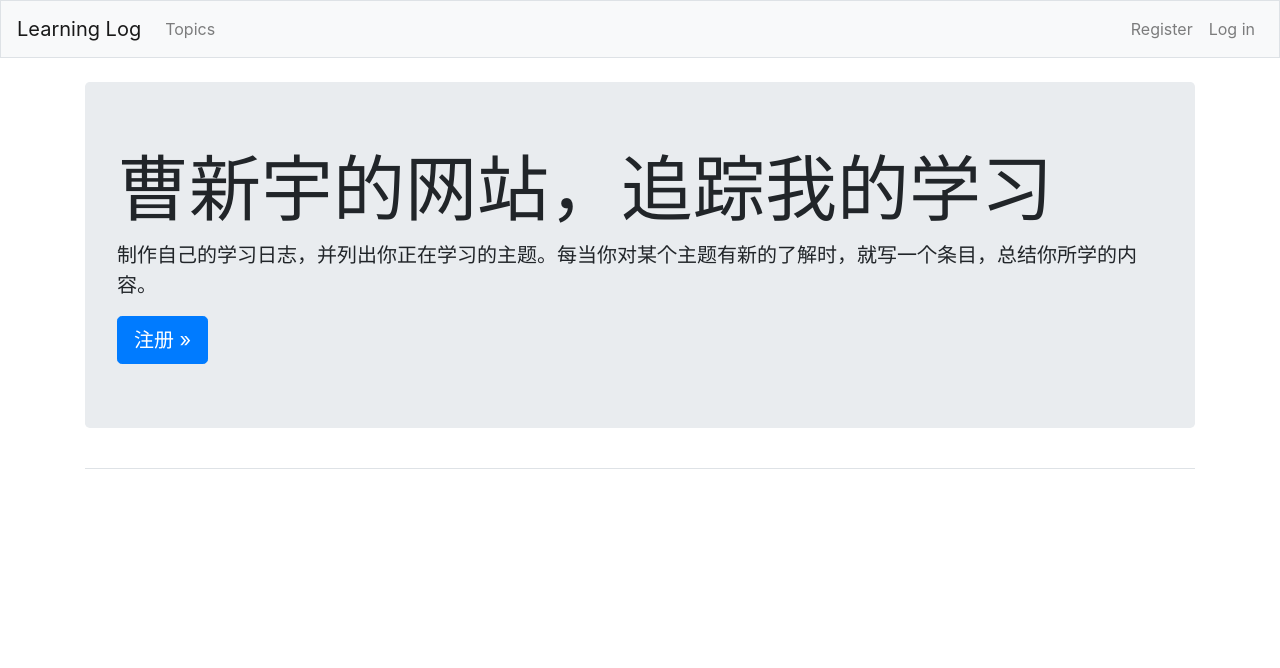
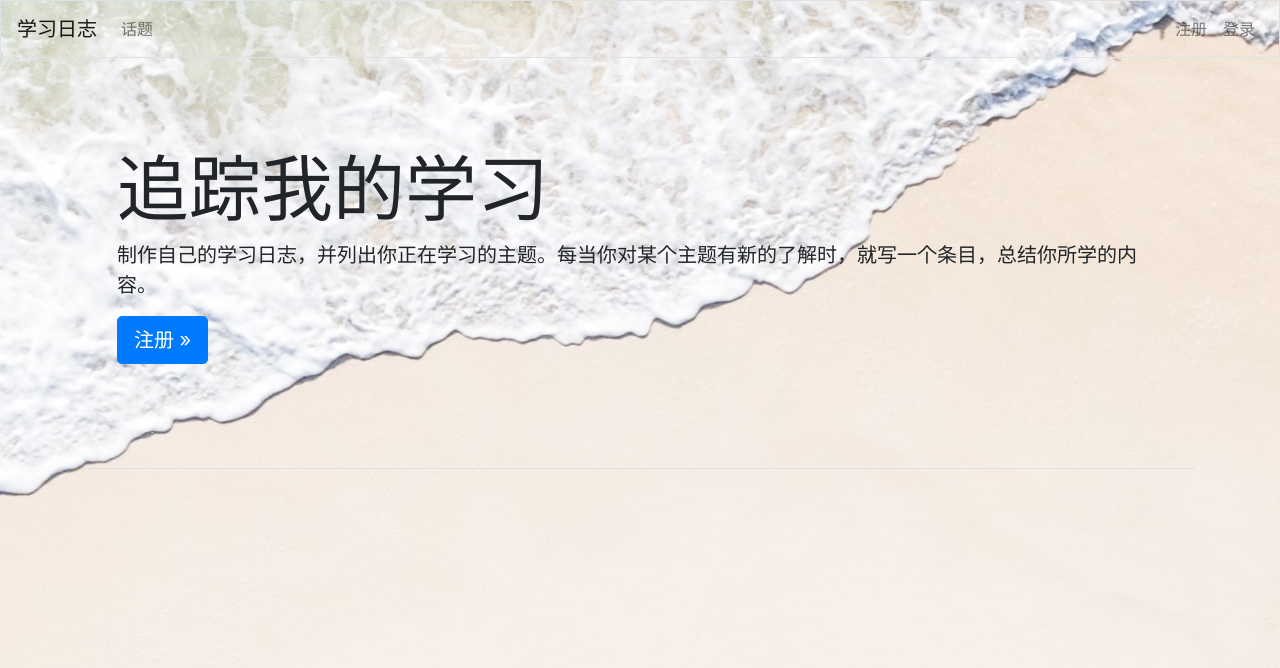
Before and after one commit to krisplusmagger/final_projet, a Django app: page / in a window 1280 px wide. Shown: the top 668 px of the page. Run offline with Django 3.2, Linux system fonts and the light colour scheme; some libraries are stand-ins or nearby versions.

Commit message:
lastttt commit

```diff
--- a/learning_log/settings.py
+++ b/learning_log/settings.py
@@ -23,7 +23,7 @@ BASE_DIR = os.path.dirname(os.path.dirname(os.path.abspath(__file__)))
 SECRET_KEY = 'c&=x%v4k!%$bn&9!)*b5%-0ao)fsrl6@mbpd8t8zt*b*5#*4h0'
 
 # SECURITY WARNING: don't run with debug turned on in production!
-DEBUG = False
+DEBUG = True
 
 ALLOWED_HOSTS = ['*']
 STATIC_ROOT = os.path.join(BASE_DIR, 'collected_static')
@@ -112,9 +112,9 @@ AUTH_PASSWORD_VALIDATORS = [
 # Internationalization
 # https://docs.djangoproject.com/en/2.2/topics/i18n/
 
-LANGUAGE_CODE = 'en-us'
+LANGUAGE_CODE = 'zh-hans'
 
-TIME_ZONE = 'UTC'
+TIME_ZONE = 'Asia/Shanghai'
 
 USE_I18N = True
 
--- a/learning_logs/templates/learning_logs/base.html
+++ b/learning_logs/templates/learning_logs/base.html
@@ -1,23 +1,23 @@
 {% load bootstrap4 %}
-
+{% load static %}
 <!doctype html>
 <html lang="en">
 <head>
   <meta charset="utf-8">
   <meta name="viewport" content="width=device-width, initial-scale=1,
     shrink-to-fit=no">
-  <title>Learning Log</title>
-
+  <title>学习日志</title>
+  <link rel="stylesheet" href="{% static 'learning_logs/style.css' %}">
   {% bootstrap_css %}
   {% bootstrap_javascript jquery='full' %}
 
 </head>
 <body>
 
-  <nav class="navbar navbar-expand-md navbar-light bg-light mb-4 border">
+  <nav class="navbar navbar-expand-md navbar-light bg-transparent mb-4 border">
 
     <a class="navbar-brand" href="{% url 'learning_logs:index'%}">
-        Learning Log</a>
+        学习日志</a>
 
     <button class="navbar-toggler" type="button" data-toggle="collapse"
         data-target="#navbarCollapse" aria-controls="navbarCollapse"
@@ -27,22 +27,22 @@
       <ul class="navbar-nav mr-auto">
         <li class="nav-item">
           <a class="nav-link" href="{% url 'learning_logs:topics'%}">
-              Topics</a></li>
+              话题</a></li>
       </ul>
       <ul class="navbar-nav ml-auto">
         {% if user.is_authenticated %}
           <li class="nav-item">
-            <span class="navbar-text"}">Hello, {{ user.username }}.</span>
+            <span class="navbar-text"}>Hello, {{ user.username }}.</span>
           </li>
           <li class="nav-item">
-            <a class="nav-link" href="{% url 'users:logout' %}">Log out</a>
+            <a class="nav-link" href="{% url 'users:logout' %}">注销</a>
           </li>
         {% else %}
           <li class="nav-item">
-            <a class="nav-link" href="{% url 'users:register' %}">Register</a>
+            <a class="nav-link" href="{% url 'users:register' %}">注册</a>
           </li>
           <li class="nav-item">
-            <a class="nav-link" href="{% url 'users:login' %}">Log in</a></li>
+            <a class="nav-link" href="{% url 'users:login' %}">登录</a></li>
         {% endif %}
       </ul>
     </div>
--- a/learning_logs/templates/learning_logs/index.html
+++ b/learning_logs/templates/learning_logs/index.html
@@ -1,8 +1,13 @@
 {% extends "learning_logs/base.html" %}
+{% load static %}
+{% block page_header %}
 
-{% block page_header %}
-  <div class="jumbotron">
-    <h1 class="display-3">曹新宇的网站，追踪我的学习</h1>
+<head>
+<link rel="stylesheet" href="{% static 'learning_logs/style.css' %}">
+</head>
+  <div style="background:transparent !important" class="jumbotron">
+
+    <h1 class="display-3">追踪我的学习</h1>
 
     <p class="lead">制作自己的学习日志，并列出你正在学习的主题。每当你对某个主题有新的了解时，就写一个条目，总结你所学的内容。</p>
 
--- a/learning_logs/templates/learning_logs/new_entry.html
+++ b/learning_logs/templates/learning_logs/new_entry.html
@@ -4,11 +4,11 @@
 
 <p><a href="{% url 'learning_logs:topic' topic.id %}"> {{ topic }}</a></p>
 
-<p>Add a new entry:</p>
+<p>添加一个新的条目</p>
 <form action ="{% url 'learning_logs:new_entry' topic.id %}" method='post'>
     {% csrf_token %}
     {{ form.as_p }}
-    <button name='submit'>Add entry</button>
+    <button class="btn btn-primary" name='submit'>添加</button>
 </form>
 
 {% endblock content %}
--- a/learning_logs/templates/learning_logs/new_topic.html
+++ b/learning_logs/templates/learning_logs/new_topic.html
@@ -7,6 +7,6 @@
         {% csrf_token %}
         <!-- 以段落形式渲染所有表单元素 -->
         {{ form.as_p }}
-        <button name="'submit">Add topic</button>
+        <button class="btn btn-primary" name="'submit">Add topic</button>
     </form>
 {% endblock content %}
--- a/learning_logs/views.py
+++ b/learning_logs/views.py
@@ -69,25 +69,46 @@ def new_topic(request):
     #显示空表单或指出表单数据无效
     context = {'form': form}
     return render(request, 'learning_logs/new_topic.html',context)
+
+# @login_required
+# def edit_entry(request, entry_id):
+#     """编辑既有条目"""
+#     entry = Entry.objects.get(id=entry_id)
+#     topic = entry.topic
+
+#     if topic.owner != request.user:
+#         raise Http404
+
+#     if request.method != 'POST':
+#         #初次请求，使用当前条目填充表单
+#         form = EntryForm(instance=entry)
+
+#     else:
+#         #表单提交的数据，对数据进行处理
+#         form = EntryForm(instance=entry, data=request.POST)
+#         if form.is_valid():
+#             form.save()
+#             return redirect('learning_logs:topic', topic_id=topic.id)
+
+#     # 显示空表单或指出表单数据无效
+#     context = {'entry': entry, 'topic': topic, 'form': form }
+#     return render(request, 'learning_logs/edit_entry.html',context)
+
 @login_required
 def edit_entry(request, entry_id):
-    """在特定主题中添加新条目"""
+    """Edit an existing entry."""
     entry = Entry.objects.get(id=entry_id)
     topic = entry.topic
-    if topic.owner != request.user:
-        raise Http404
 
     if request.method != 'POST':
-        #初次请求，使用当前条目填充表单
+        # Initial request; pre-fill form with the current entry.
         form = EntryForm(instance=entry)
-
     else:
-        #表单提交的数据，对数据进行处理
+        # POST data submitted; process data.
         form = EntryForm(instance=entry, data=request.POST)
         if form.is_valid():
             form.save()
             return redirect('learning_logs:topic', topic_id=topic.id)
 
-    # 显示空表单或指出表单数据无效
-    context = {'entry': entry, 'topic': topic, 'form': form }
-    return render(request, 'learning_logs/edit_entry.html',context)
+    context = {'entry': entry, 'topic': topic, 'form': form}
+    return render(request, 'learning_logs/edit_entry.html', context)
--- a/users/templates/registration/login.html
+++ b/users/templates/registration/login.html
@@ -2,7 +2,7 @@
 {% load bootstrap4 %}
 
 {% block page_header %}
-    <h2>Log in to your account.</h2>
+    <h2>登录你的账户</h2>
 {% endblock page_header %}
 
 {% block content %}
@@ -10,11 +10,11 @@
         {% csrf_token %}
         {{ form.as_p }}
         {% buttons %}
-            <button name="submit" class="btn btn-primary">Log in</button>
+            <button name="submit" class="btn btn-primary">登录</button>
         {% endbuttons %}
         <!-- <button name="submit">Log in</button> -->
         <input type="hidden" name = "next"
-        value="{% url 'learning_logs:index' %}" />
+        value="{% url 'learning_logs:topics' %}" />
         <!-- 提交成功后重定向到主页 -->
     </form>
 {% endblock content %}
--- a/users/templates/registration/register.html
+++ b/users/templates/registration/register.html
@@ -5,7 +5,7 @@
         {% csrf_token %}
         {{ form.as_p }}
 
-        <button name="submit">注册</button>
+        <button name="submit" class="btn btn-primary">注册</button>
         <input type="hidden" name="next" value="{% url 'learning_logs:index' %}" />
     </form>
 
```
Also changed, not shown: learning_logs/templates/learning_logs/edit_entry.html (+10 -8 lines), learning_logs/templates/learning_logs/topic.html (+6 -3 lines), learning_logs/templates/learning_logs/topics.html (+6 -3 lines), db.sqlite3.
